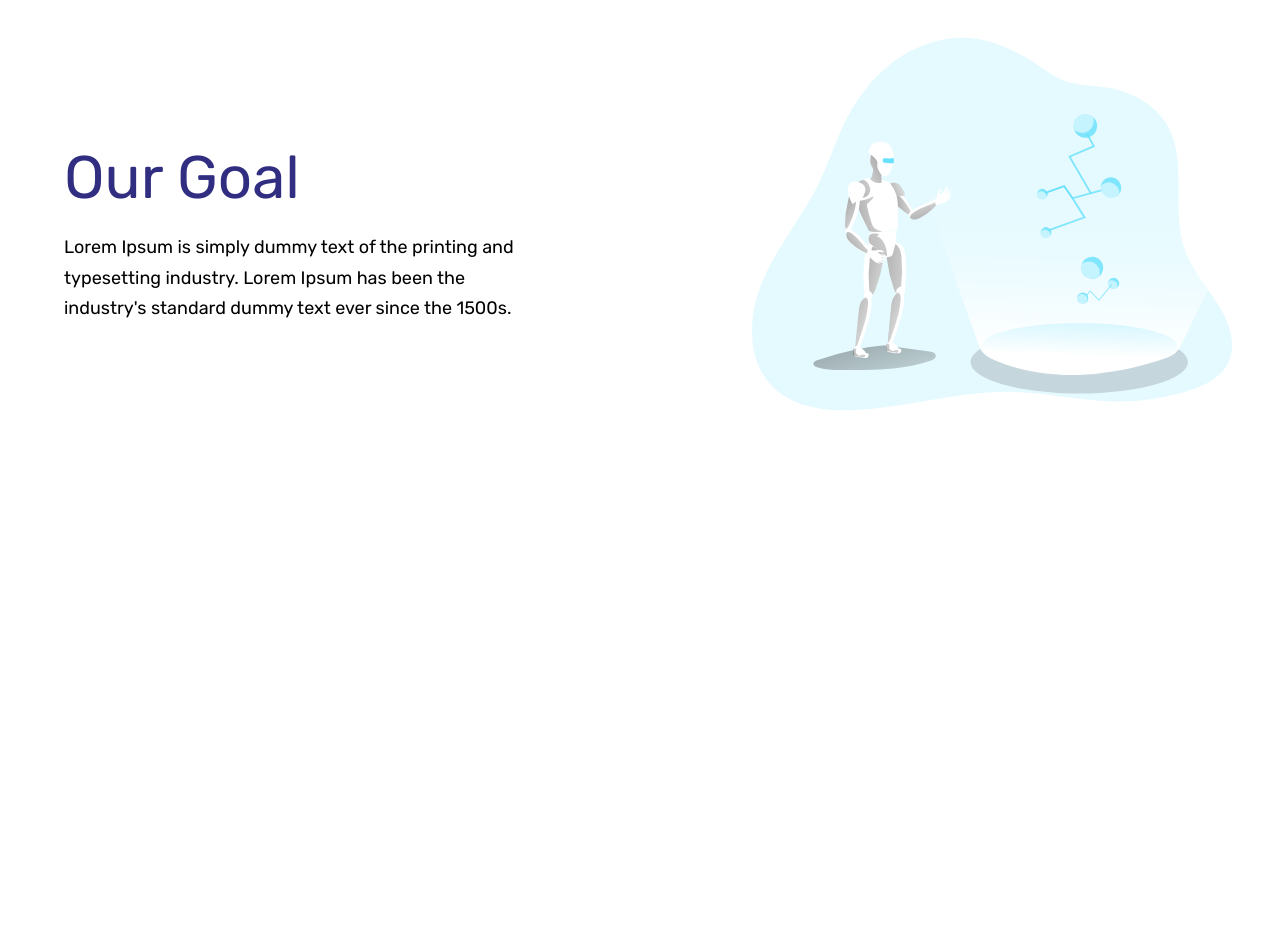
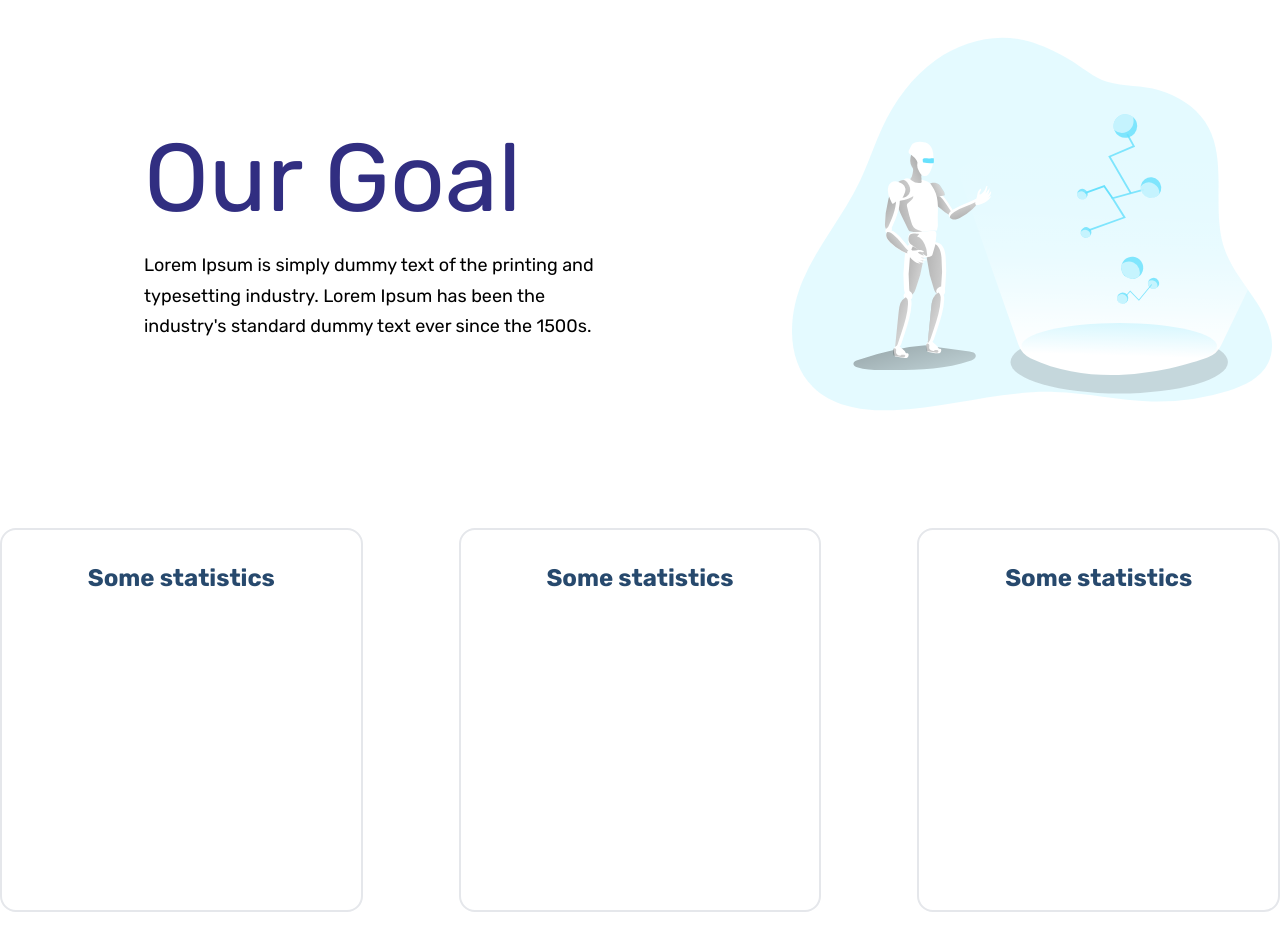
Before and after one commit to Code-Of-The-Future-Hackathon/code-of-the-future-2023-byte-club, a React (Vite) app in the folder client/: page / in a window 1280 px wide. Shown: the part 80-1030 px from the top of the page. Before the commit the page ends 800 px from the top, so only its background shows below. Built offline with nearby package versions, Linux system fonts and the light colour scheme; the HTML template or start-up script is replaced by a standard one.

Commit message:
Add Statistics component to Home page

```diff
--- a/client/src/components/Home.jsx
+++ b/client/src/components/Home.jsx
@@ -1,10 +1,11 @@
-import { Navbar, OurGoal } from "./";
+import { Navbar, OurGoal, Statistics } from "./";
 
 const Home = () => {
     return (
         <>
             <Navbar />
             <OurGoal />
+            <Statistics />
         </>
     )
 }
--- /dev/null
+++ b/client/src/components/Information.jsx
@@ -0,0 +1,17 @@
+const Information = () => {
+    return (
+        <>
+            <div>
+                <div className="">
+
+                </div>
+
+                <div>
+
+                </div>
+            </div>
+        </>
+    )
+}
+
+export default Information;
--- a/client/src/components/OurGoal.jsx
+++ b/client/src/components/OurGoal.jsx
@@ -3,9 +3,9 @@ import styles from '../style';
 
 const OurGoal = () => (
     <section id="home" className={`flex md:flex-row flex-col ${styles.paddingY}`}>
-        <div className={`flex-1  ${styles.flexStart} flex-col xl:px-[30em] xl:flex-none xl: sm:px-16 px-10`}>
+        <div className={`flex-1  ${styles.flexStart} flex-col xl:px-[30em] xl:flex-none xl: sm:px-16 px-10 mx-20`}>
 
-            <p className="xl:text-8xl text-6xl py-6 text-indigo-900">Our Goal</p>
+            <p className="xl:text-8xl text-8xl py-6 text-indigo-900">Our Goal</p>
 
 
             <p className={`${styles.paragraph} sm: text-[1.4em] xl:text-[2em] xl:leading-10 max-w-[470px] `}>
--- /dev/null
+++ b/client/src/components/Statistics.jsx
@@ -0,0 +1,19 @@
+const Statistics = () => {
+    return (
+        <>
+            <div className="flex justify-center space-x-24 mb-12 text-center text-2xl font-bold text-secondary">
+                <div className="border-2 bg-white shadow-2lg rounded-2xl w-96 h-96 pt-8">
+                    Some statistics
+                </div>
+                <div className="border-2 bg-white shadow-2lg rounded-2xl w-96 h-96 pt-8">
+                    Some statistics
+                </div>
+                <div className="border-2 bg-white shadow-2lg rounded-2xl w-96 h-96 pt-8">
+                    Some statistics
+                </div>
+            </div>
+        </>
+    )
+}
+
+export default Statistics;
--- a/client/src/components/index.js
+++ b/client/src/components/index.js
@@ -7,6 +7,8 @@ import Contact from "./Contact";
 import MentalHealth from "./MentalHealth";
 import FAQ from "./FAQ";
 import OurGoal from "./OurGoal";
+import Statistics from "./Statistics";
+import Information from "./Information";
 
 
 export {
@@ -18,5 +20,7 @@ export {
     Contact,
     MentalHealth,
     FAQ,
-    OurGoal
+    OurGoal,
+    Statistics,
+    Information
 };
```
